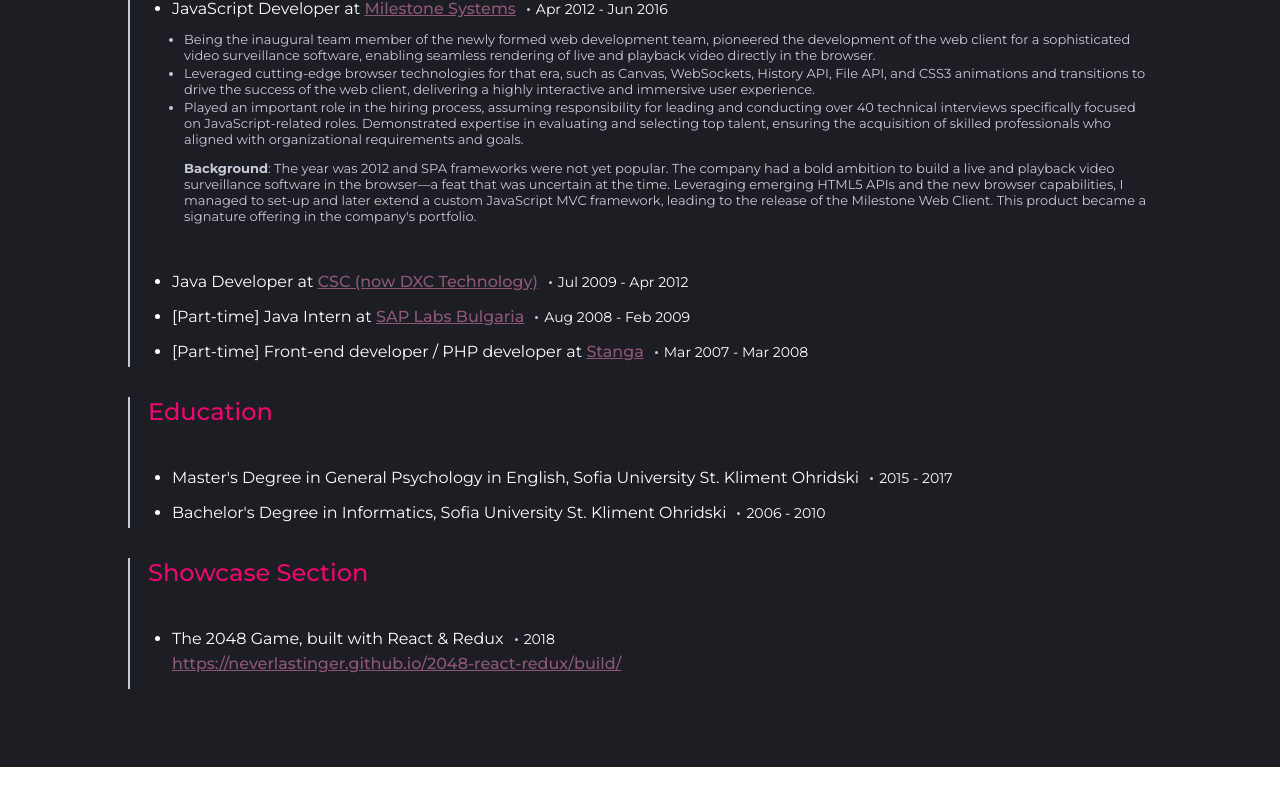
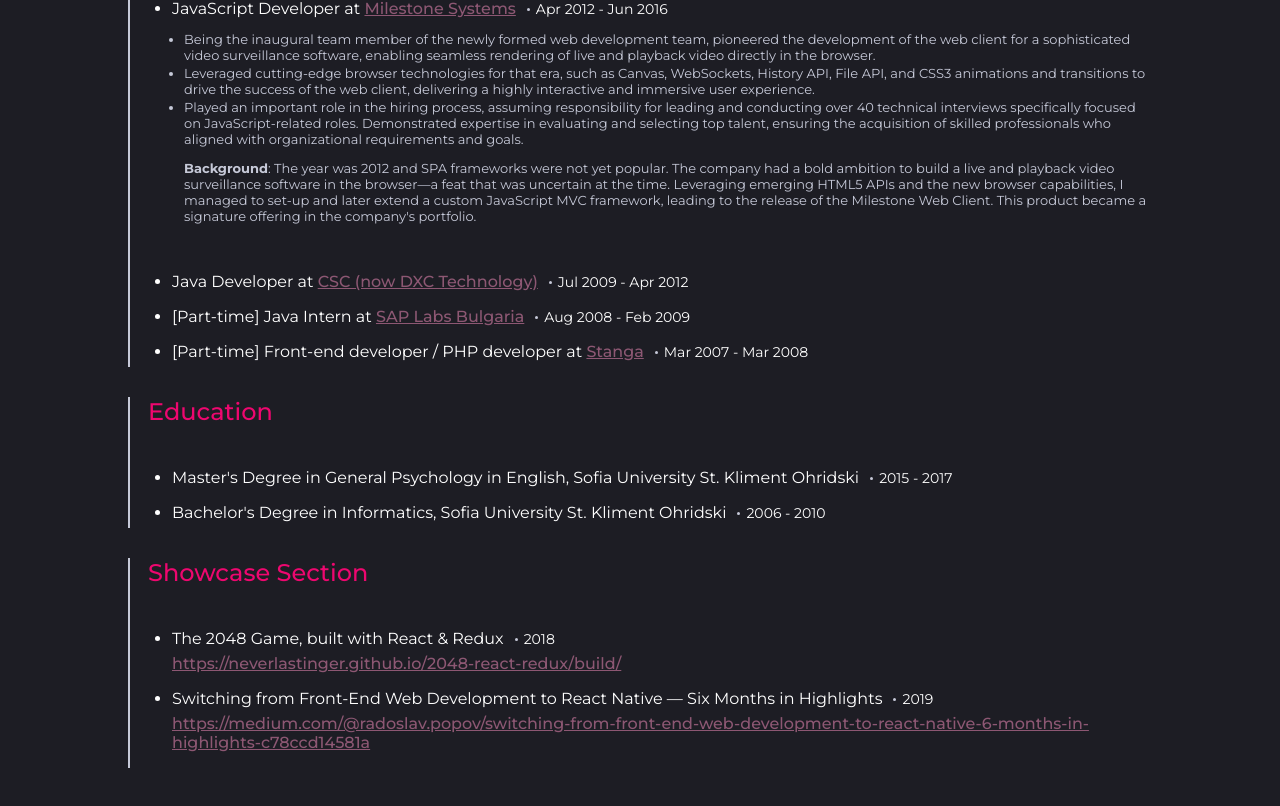
Before and after one commit to Neverlastinger/reactivelabs.ltd, a Next.js app: page /radoslav-popov/experience in a window 1280 px wide. Shown: the part 1495-2301 px from the top of the page. Before the commit the page ends 2262 px from the top, so only its background shows below. Built offline with nearby package versions, Linux system fonts and the light colour scheme.

Commit message:
Add a link to my article

```diff
--- a/pages/radoslav-popov/experience.js
+++ b/pages/radoslav-popov/experience.js
@@ -405,6 +405,23 @@ export default function Resume() {
                   </div>
                 </div>
               </li>
+
+              <li style={{ paddingBottom: "16px" }}>
+                <div className={styles.itemHeader}>
+                  Switching from Front-End Web Development to React Native — Six
+                  Months in Highlights
+                  <span className={styles.date}>2019</span>
+                  <div style={{ marginTop: "6px" }}>
+                    <a
+                      href="https://medium.com/@radoslav.popov/switching-from-front-end-web-development-to-react-native-6-months-in-highlights-c78ccd14581a"
+                      target="_blank"
+                      rel="noreferrer"
+                    >
+                      https://medium.com/@radoslav.popov/switching-from-front-end-web-development-to-react-native-6-months-in-highlights-c78ccd14581a
+                    </a>
+                  </div>
+                </div>
+              </li>
             </>
           }
         />
```
